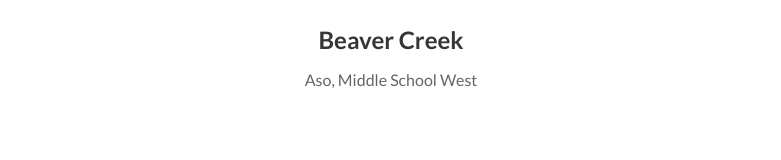
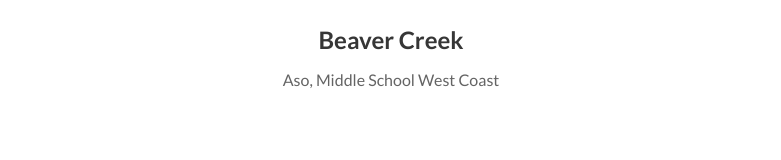
Before and after one commit to Natalie-Senyk/music-player-app, a React (Create React App) app: page / in a window 1280 px wide. Shown: the part 383-543 px from the top of the page, without its empty margins (249-1030 px from the left). Built offline with nearby package versions, Linux system fonts and the light colour scheme.

Commit message:
added some test words

```diff
--- a/src/components/Nav.js
+++ b/src/components/Nav.js
@@ -7,7 +7,7 @@ const Nav = ({setLibraryStatus, libraryStatus}) => {
     <nav>
       <h1>Waves</h1>
       <button onClick={() => setLibraryStatus(!libraryStatus)}>
-        Library <FontAwesomeIcon icon={faMusic} />
+        Librarys <FontAwesomeIcon icon={faMusic} />
       </button>
     </nav>
   )
--- a/src/data.js
+++ b/src/data.js
@@ -6,7 +6,7 @@ function ChillHop() {
       name: "Beaver Creek",
       cover:
         "https://chillhop.com/wp-content/uploads/2020/09/0255e8b8c74c90d4a27c594b3452b2daafae608d-1024x1024.jpg",
-      artist: "Aso, Middle School West",
+      artist: "Aso, Middle School West Coast",
       audio: "https://mp3.chillhop.com/serve.php/?mp3=10075",
       color: ["#205950", "#2ab3bf"],
       id: uuidv4(),
```
